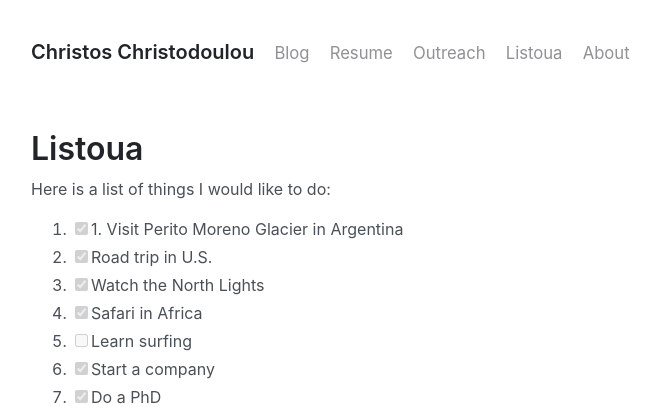
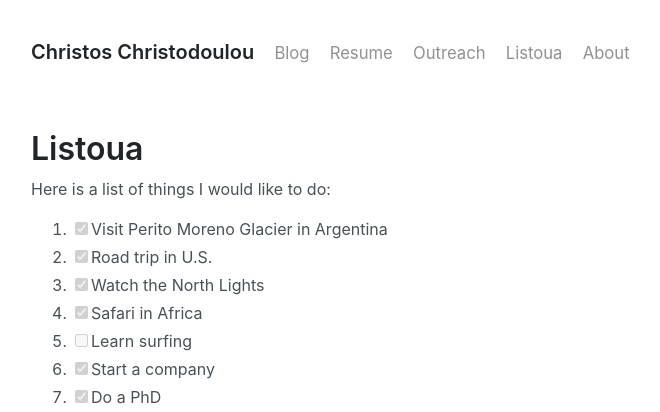
Before and after one commit to chr7stos/chr7stos.github.io, a Jekyll site: the page built from _pages/listoua.md, in a window 1280 px wide. Shown: the top 412 px of the page, without its empty margins (273-933 px from the left). Built offline with Jekyll 4.4.1, drawn with Linux system fonts in a browser that asks for light colours.

Commit message:
Update listoua.md

```diff
--- a/_pages/listoua.md
+++ b/_pages/listoua.md
@@ -6,7 +6,7 @@ permalink: /listoua
 
 Here is a list of things I would like to do:
 
-1. [x] 1. Visit Perito Moreno Glacier in Argentina
+1. [x] Visit Perito Moreno Glacier in Argentina
 2. [x] Road trip in U.S.
 3. [x] Watch the North Lights
 4. [x] Safari in Africa
```
